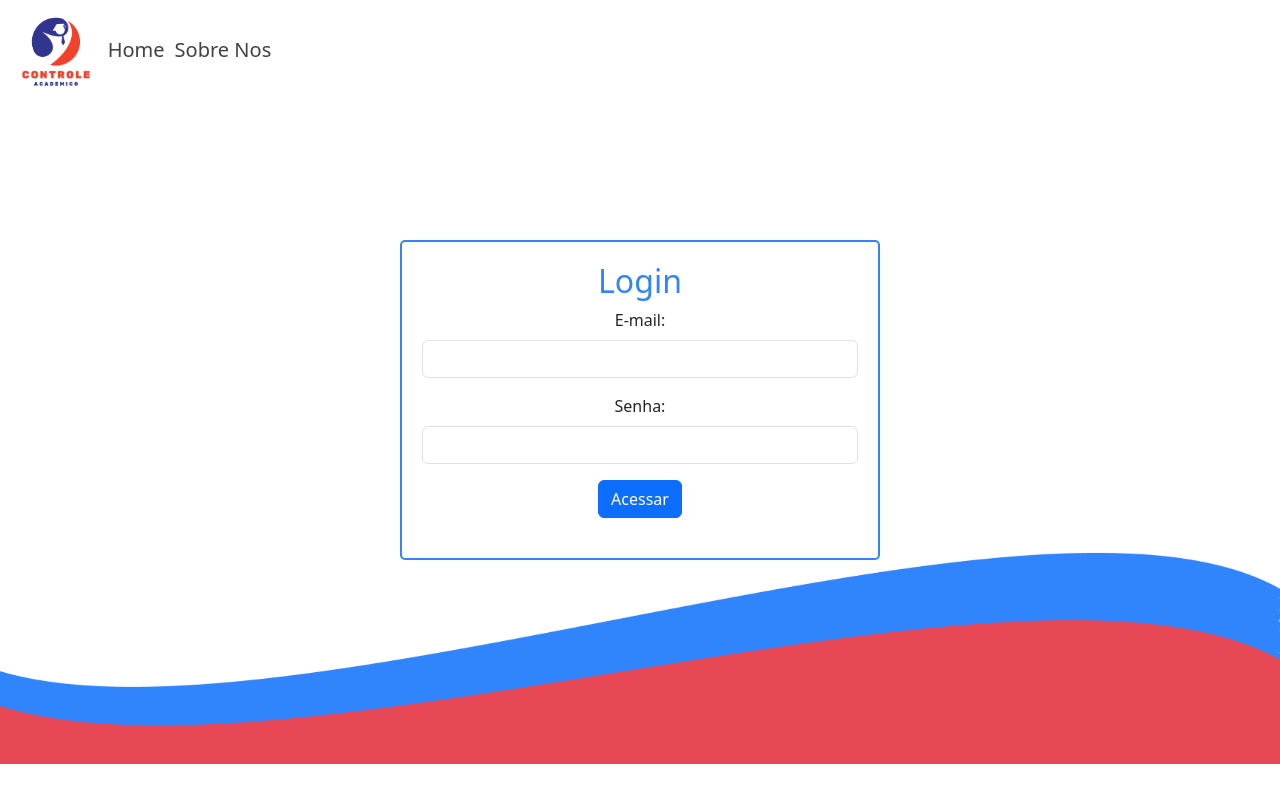
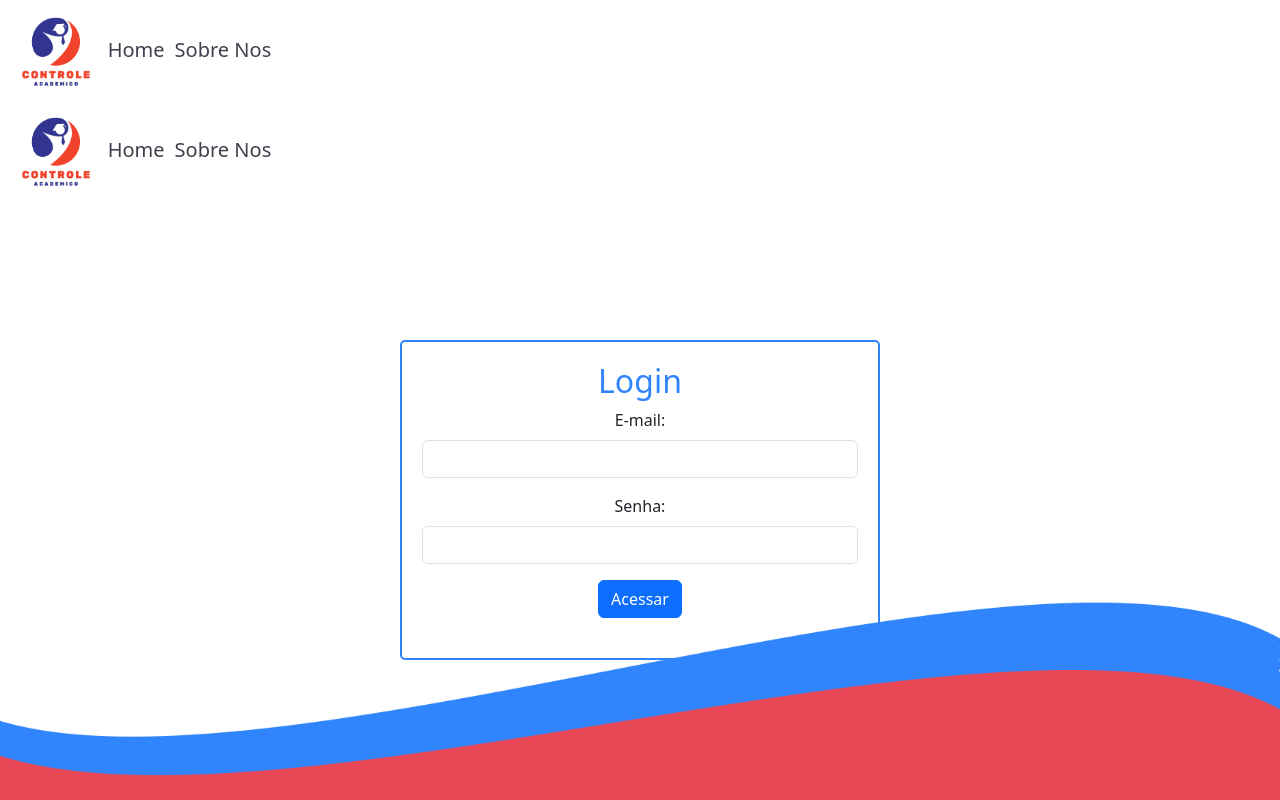
Before and after one commit to Hxpk3/atividadegeral, a plain HTML site: page login.html in a window 1280 px wide. Drawn offline with nearby package versions, Linux system fonts and the light colour scheme.

Commit message:
Update login.html

```diff
--- a/login.html
+++ b/login.html
@@ -89,6 +89,23 @@
 
     </nav>
 
+  <body>
+
+    <nav>
+
+        <div>
+            <img src="./img/logo.png" alt="logo">
+        </div>
+
+        <div class="link">
+            <a href="home.html">Home</a>
+        </div>
+        <div class="link">
+            <a href="sobre.html">Sobre Nos</a>
+        </div>
+
+    </nav>
+
     <main>
         <form id="login-form">
             <div class="legend">
```
